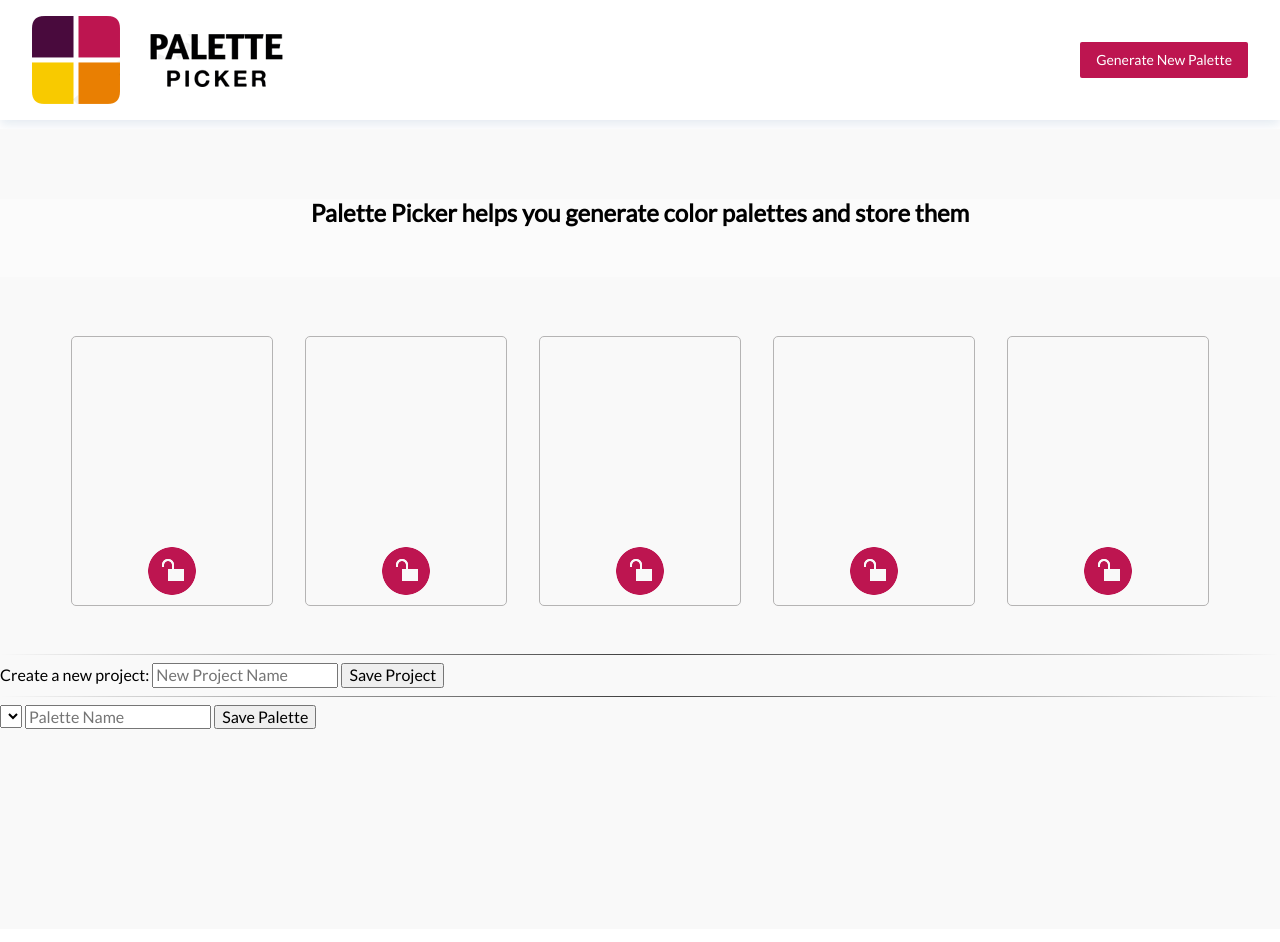
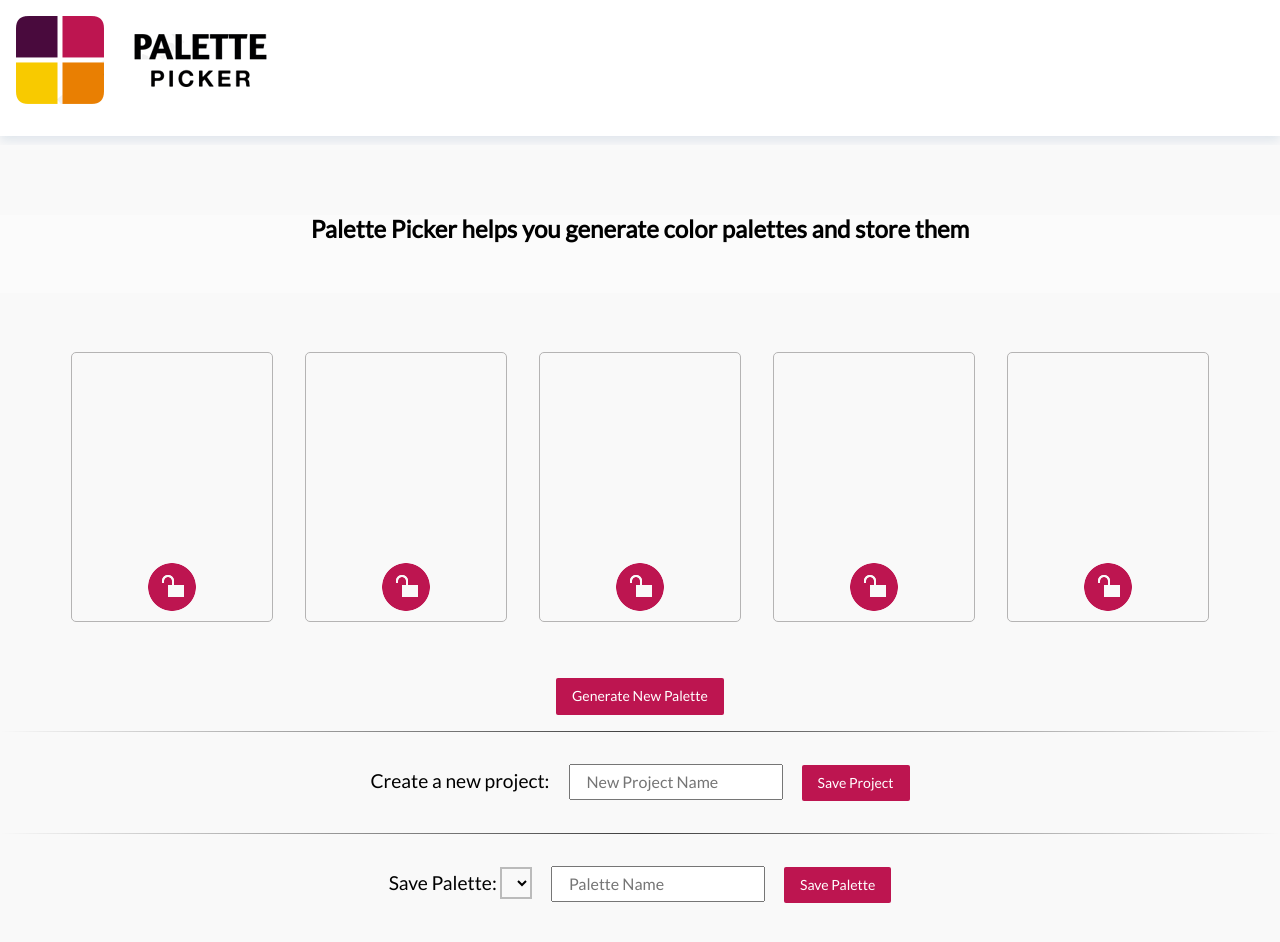
Before and after one commit to CamArturo/palette-picker, a website: page public/views/index.html in a window 1280 px wide. Drawn offline with nearby package versions, Linux system fonts and the light colour scheme; files whose address does not match are found by name; a web font is replaced by a local one.

Commit message:
Add styles for forms

```diff
--- a/public/css/styles.scss
+++ b/public/css/styles.scss
@@ -12,6 +12,11 @@ html {
 
 html {
   font-family: 'Lato', sans-serif;
+  background-color: #f9f9f9;
+}
+
+body {
+  margin: 0;
 }
 
 p {
@@ -28,7 +33,6 @@ hr.styled {
   width: auto;
   padding: 10px 16px;
   font-size: 14px;
-  height: fit-content;
   background-color: #bd1550;
   color: #fff;
   text-align: center;
@@ -39,6 +43,15 @@ hr.styled {
   cursor: pointer;
   border-radius: 2px;
   transition: all .1s ease;
+  &:hover {
+    background-color: #761338;
+  }
+}
+
+.input {
+  padding: 7px 16px;
+  font-size: 1rem;
+  margin: 0 1rem;
 }
 
 /*==========  Header  ==========*/
@@ -48,12 +61,9 @@ header {
   justify-content: space-between;
   align-items: center;
   box-shadow: 0 5px 10px 0 rgba(0, 64, 128, .1);
+  background-color: #fff;
   img {
-    padding: 1rem 0 1rem 2rem;
-  }
-  .generator-btn {
-    @extend .btn;
-    margin-right: 2rem;
+    padding: 1rem 0 2rem 1rem;
   }
 }
 
@@ -71,6 +81,11 @@ header {
     background-color: #fbfbfb;
     text-align: center;
     padding-bottom: 50px;
+  }
+  .generator-btn {
+    @extend .btn;
+    margin: 1rem auto;
+    display: block;
   }
 }
 
@@ -116,6 +131,47 @@ header {
   }
 }
 
+.new-project-container {
+  display: flex;
+  justify-content: center;
+  margin: 2rem 0;
+  label {
+    font-size: 1.2rem;
+  }
+  button {
+    @extend .btn;
+  }
+  input {
+    @extend .input;
+  }
+}
+
+.add-project-container {
+  display: flex;
+  justify-content: center;
+  margin: 2rem 0;
+  label {
+    font-size: 1.2rem;
+  }
+  button {
+    @extend .btn;
+  }
+  input {
+    @extend .input;
+  }
+  select {
+    display: inline-block;
+    border: 2px solid #bbb;
+    padding: 4px 3px 3px 5px;
+    width: auto;
+    margin: 0;
+    font: inherit;
+    outline:none;
+    line-height: 1.2;
+    background: #f9f9f9;
+  }
+}
+
 /* Large Devices, Wide Screens */
 @media only screen and (max-width: 1200px) {
 
--- a/public/views/index.html
+++ b/public/views/index.html
@@ -11,7 +11,7 @@
 <body>
 <header>
   <img src="../assets/palette-picker-logo-260-100.png" alt="">
-  <button class="generator-btn">Generate New Palette</button>
+  <!--<button class="generator-btn">Generate New Palette</button>-->
 </header>
 <section class="main-content">
   <h2>Palette Picker helps you generate color palettes and store them</h2>
@@ -52,25 +52,25 @@
       <button class="lock-btn open"></button>
     </article>
   </section>
+  <button class="generator-btn">Generate New Palette</button>
   <hr class="styled">
-  <form action="/new-project" method="post">
-    <div>
+  <section class="new-project-container">
+    <form action="/new-project" method="post">
       <label for="project-name">Create a new project:</label>
       <input type="text" id="project-name" name="project_name" placeholder="New Project Name">
       <button>Save Project</button>
-    </div>
-  </form>
+    </form>
+  </section>
   <hr class="styled">
-  <form action="/add-palette" method="post">
-    <div>
-      <!--<label for="add-palette-name">Create a new project:</label>-->
+  <section class="add-project-container">
+    <form action="/add-palette" method="post">
+      <label for="add-palette-name">Save Palette:</label>
       <select name="list-projects" id="list-projects"></select>
       <input type="text" id="add-palette-name" name="add_palette_name" placeholder="Palette Name">
       <button>Save Palette</button>
-    </div>
-  </form>
+    </form>
+  </section>
 </section>
-
 
 
 <!--<script src="https://ajax.googleapis.com/ajax/libs/jquery/3.3.1/jquery.min.js"></script>-->
```
Also changed, not shown: public/css/styles.css, 1 other file.
